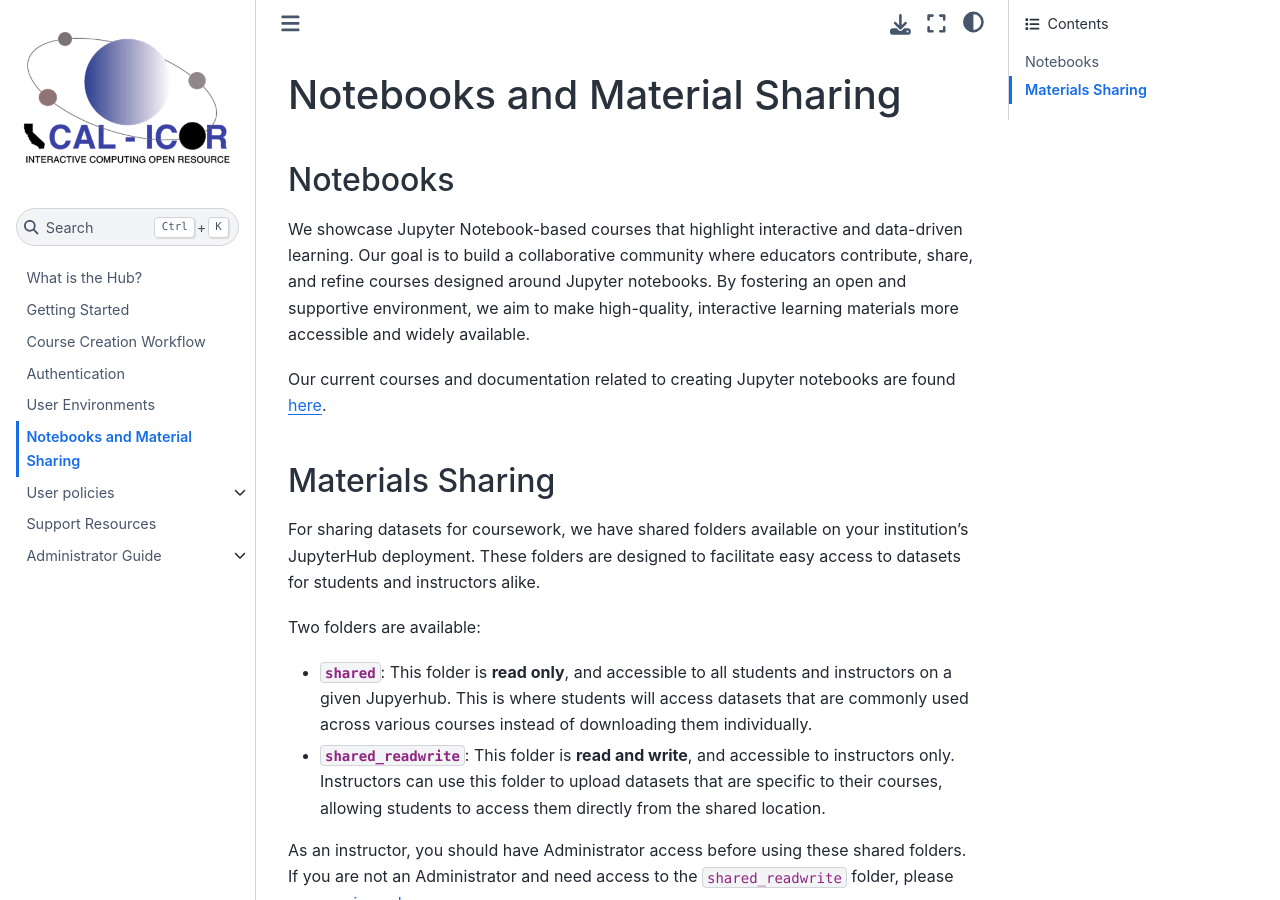
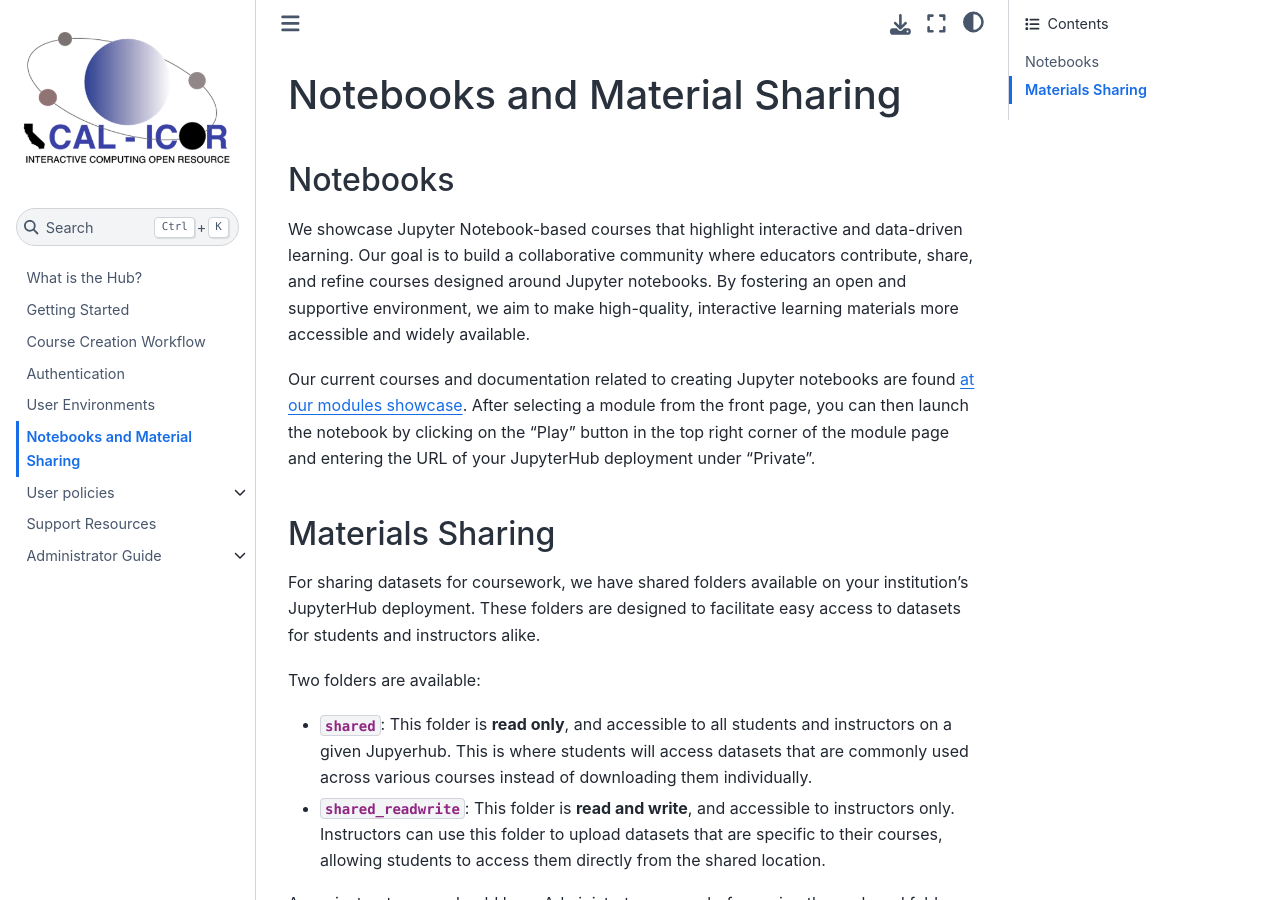
Before and after one commit to shaneknapp/docs, a Jupyter Book: the page built from content/notebooks_materials.md, in a window 1280 px wide and 900 px high. Built offline with Jupyter Book 1.0.4 settings and Sphinx 7.4.7 and the Sphinx Book theme 1.1.4, drawn with Linux system fonts in a browser that asks for light colours.

Commit message:
explain a bit more about the modules showcase, and how to launch

```diff
--- a/content/notebooks_materials.md
+++ b/content/notebooks_materials.md
@@ -4,7 +4,7 @@
 
 We showcase Jupyter Notebook-based courses that highlight interactive and data-driven learning. Our goal is to build a collaborative community where educators contribute, share, and refine courses designed around Jupyter notebooks. By fostering an open and supportive environment, we aim to make high-quality, interactive learning materials more accessible and widely available.
 
-Our current courses and documentation related to creating Jupyter notebooks are found [here](https://cal-icor.github.io/textbook/intro.html).
+Our current courses and documentation related to creating Jupyter notebooks are found [at our modules showcase](https://cal-icor.github.io/textbook/intro.html).  After selecting a module from the front page, you can then launch the notebook by clicking on the "Play" button in the top right corner of the module page and entering the URL of your JupyterHub deployment under "Private".
 
 ## Materials Sharing
 
```
